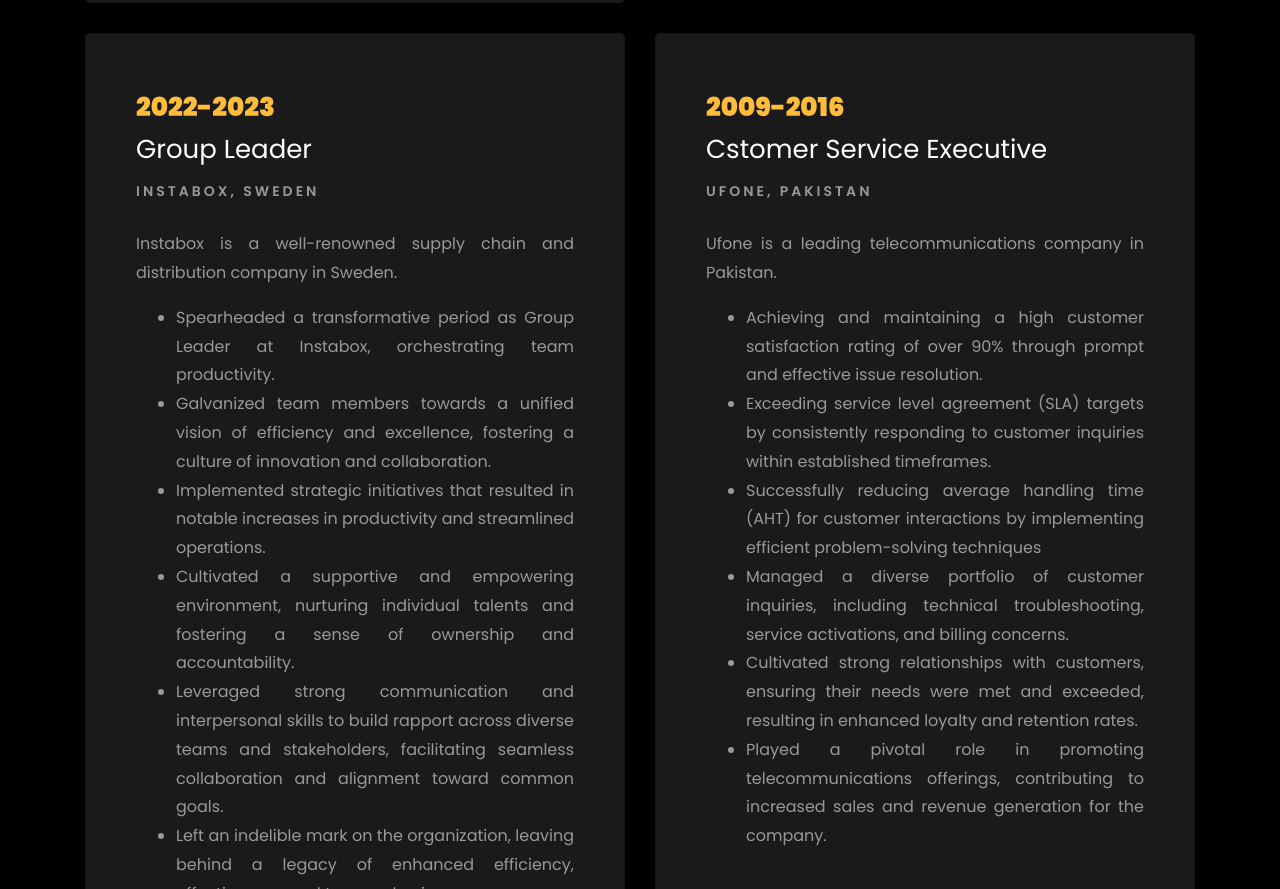
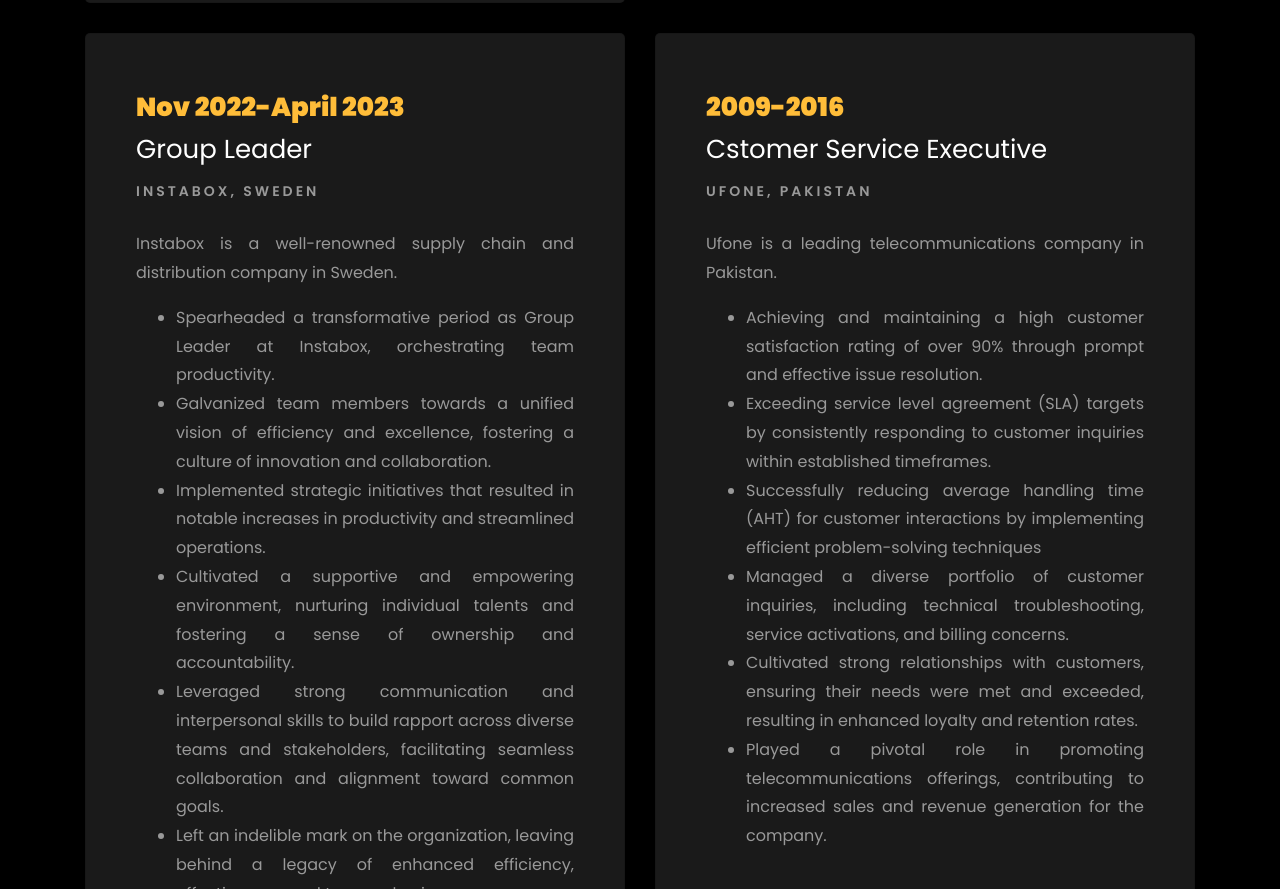
Before and after one commit to dawoodrizwan84/DawoodCvPortolio, a plain HTML site: page index.html in a window 1280 px wide. Shown: the part 3189-4078 px from the top of the page. Drawn offline with Linux system fonts and the light colour scheme; files whose address does not match are found by name.

Commit message:
Dates updated

```diff
--- a/index.html
+++ b/index.html
@@ -438,7 +438,7 @@
 			<div class="col-md-6">
 				<div class="card resume-wrap ftco-animate">
 					<div class="card-body">
-						<span class="date">2022-2023</span>
+						<span class="date">Nov 2022-April 2023</span>
 						<h2>Group Leader</h2>
 						<span class="position">Instabox, Sweden</span>
 						<p class="mt-4" style="text-align: justify;">
```
